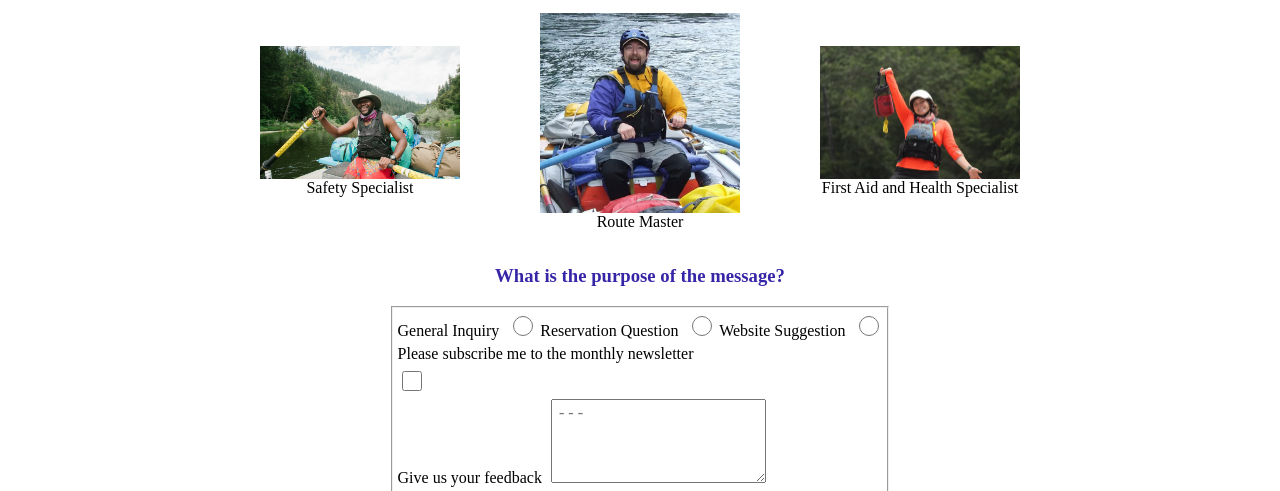
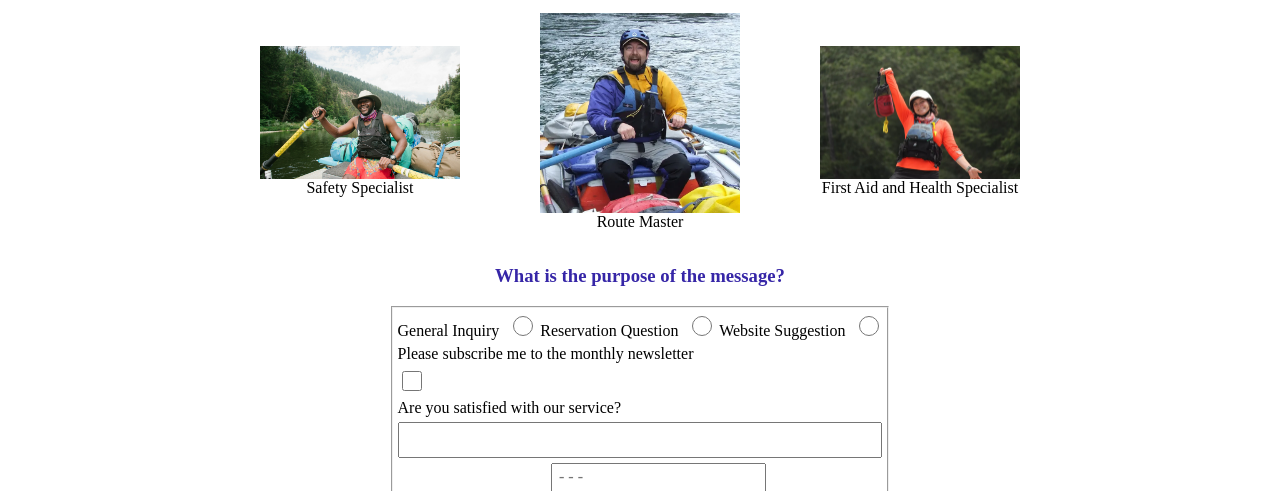
Before and after one commit to Michael-BYU/wdd130, a plain HTML site: page wwr/contact.html in a window 1280 px wide. Shown: the part 941-1432 px from the top of the page. Drawn offline with Linux system fonts and the light colour scheme.

Commit message:
Added text type with label

```diff
--- a/wwr/contact.html
+++ b/wwr/contact.html
@@ -3,6 +3,7 @@
     <head>
         <meta charset="utf-8">
         <meta name="viewport" content="width=device-width">
+        <meta name="author" content="Michael Oelschig">
         <link rel="stylesheet" href="styles/rafting.css">
         <title>WDD 130 | White Water Rafting Contact Us</title>
     </head>
@@ -55,6 +56,8 @@
                     </div>
                     <label for="subscription">Please subscribe me to the monthly newsletter</label>
                     <input type="checkbox" id="subscription" name="subscription">
+                    <label for="text">Are you satisfied with our service?</label>
+                    <input type="text" id="text" name="text">
                     <div>
                         <label for="feedback">Give us your feedback</label>
                         <textarea id="feedback" name="feedback" rows="4" placeholder="---"></textarea>
```
